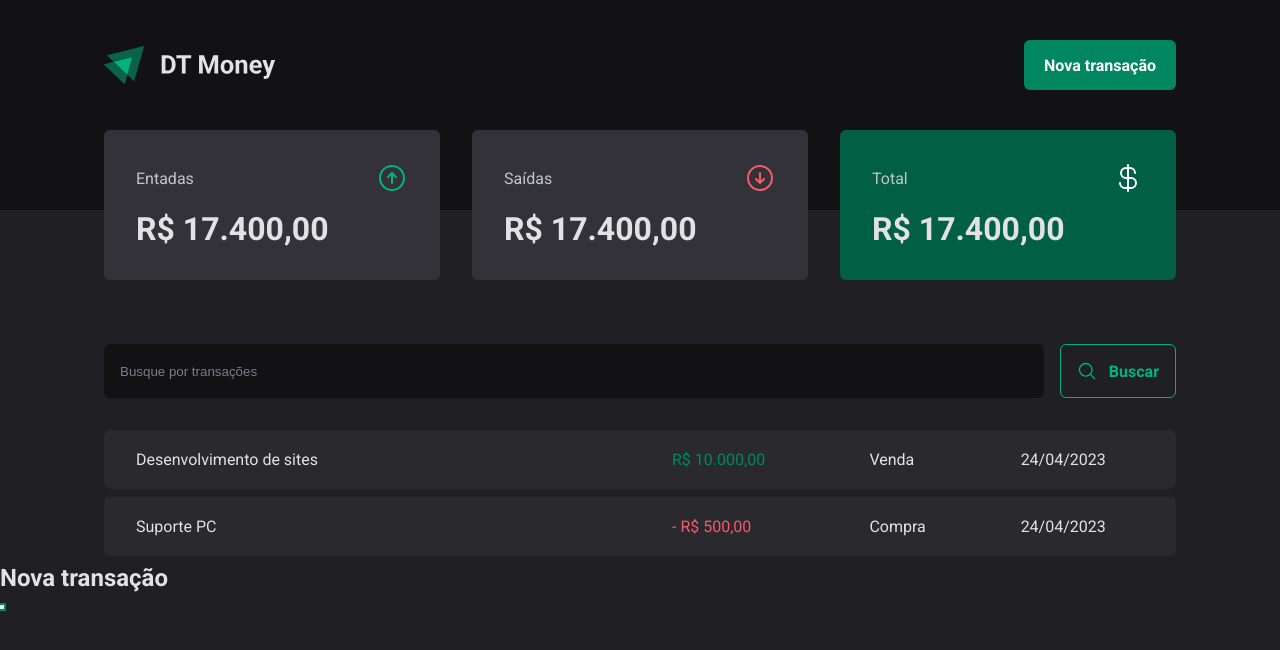
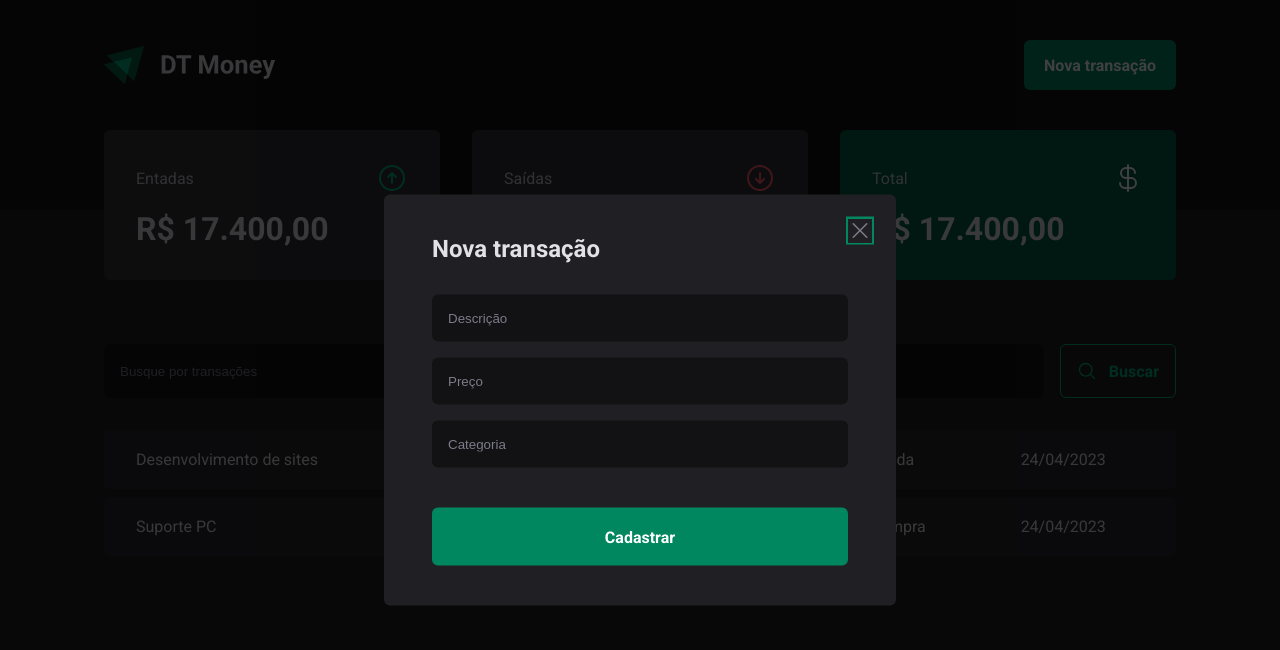
Before and after one commit to davihr1/DT-Money, a React (Vite) app: page / in a window 1280 px wide. Both pictures are taken after a click on the button "Nova transação". Shown: the top 650 px of the page. Built offline with nearby package versions, Linux system fonts and the light colour scheme.

Commit message:
View: new transition modal

```diff
--- a/src/components/Header/index.tsx
+++ b/src/components/Header/index.tsx
@@ -2,6 +2,7 @@
 import * as Dialog from '@radix-ui/react-dialog';
 
 import logoImg from '../../assets/logo.svg'
+import { NewTransactionModal } from "../NewTransactionModal";
 
 export function Header() {
   return (
@@ -14,15 +15,7 @@
             <NewTransactionButton>Nova transação</NewTransactionButton>
           </Dialog.Trigger>
 
-          <Dialog.Portal>
-            <Dialog.Overlay />
-
-            <Dialog.Content>
-              <Dialog.Title>Nova transação</Dialog.Title>
-
-              <Dialog.Close />
-            </Dialog.Content>
-          </Dialog.Portal>
+          <NewTransactionModal/>
         </Dialog.Root>
 
       </HeaderContent>
--- /dev/null
+++ b/src/components/NewTransactionModal/index.tsx
@@ -0,0 +1,28 @@
+import * as Dialog from '@radix-ui/react-dialog';
+import { Content, DialogClose, Overlay } from './styles';
+import { X } from '@phosphor-icons/react';
+
+
+export function NewTransactionModal() {
+  return (
+    <Dialog.Portal>
+      <Overlay />
+
+      <Content>
+        <Dialog.Title>Nova transação</Dialog.Title>
+        <DialogClose>
+          <X size={24} />
+        </DialogClose>
+
+        <form action="">
+          <input type="text" placeholder='Descrição' required />
+          <input type="number" placeholder='Preço' required />
+          <input type="text" placeholder='Categoria' required />
+
+          <button type='submit'>Cadastrar</button>
+        </form>
+
+      </Content>
+    </Dialog.Portal>
+  )
+}
--- /dev/null
+++ b/src/components/NewTransactionModal/styles.ts
@@ -0,0 +1,69 @@
+import * as Dialog from '@radix-ui/react-dialog';
+import styled from 'styled-components';
+
+export const Overlay = styled(Dialog.Overlay)`
+position: fixed;
+width: 100vw;
+height: 100vh;
+inset: 0;
+background: rgba(0, 0, 0, 0.75);
+`
+export const Content = styled(Dialog.Content)`
+min-width: 32rem;
+border-radius: 6px;
+padding: 2.5rem 3rem;
+background: ${p => p.theme['gray-800']};
+
+position: fixed;
+top: 50%;
+left: 50%;
+transform: translate(-50%, -50%);
+
+form {
+  margin-top: 2rem;
+
+  display: flex;
+  flex-direction: column;
+  gap: 1rem;
+
+  input {
+    border-radius: 6px;
+    border: 0;
+    background: ${p => p.theme['gray-900']};
+    color: ${p => p.theme['gray-300']};
+    padding: 1rem;
+
+    &::placeholder {
+      color: ${p => p.theme['gray-500']};
+    }
+  }
+
+  button[type='submit'] {
+     height: 58px;
+     border: 0;
+     background: ${p => p.theme['green-500']};
+     color: ${p => p.theme.white};
+     font-weight: bold;
+     padding: 0 1.25rem;
+     border-radius: 6px;
+     margin-top: 1.5rem;
+     cursor: pointer;
+
+     &:hover {
+       background: ${p => p.theme['green-700']};
+       transition: background-color 0.2s;
+     }
+}
+}
+`
+
+export const  DialogClose = styled(Dialog.Close)`
+  position: absolute;
+  background: transparent;
+  border: 0;
+  top: 1.5rem;
+  right: 1.5rem;
+  line-height: 0;
+  cursor: pointer;
+  color: ${p => p.theme['gray-500']};
+`
```
